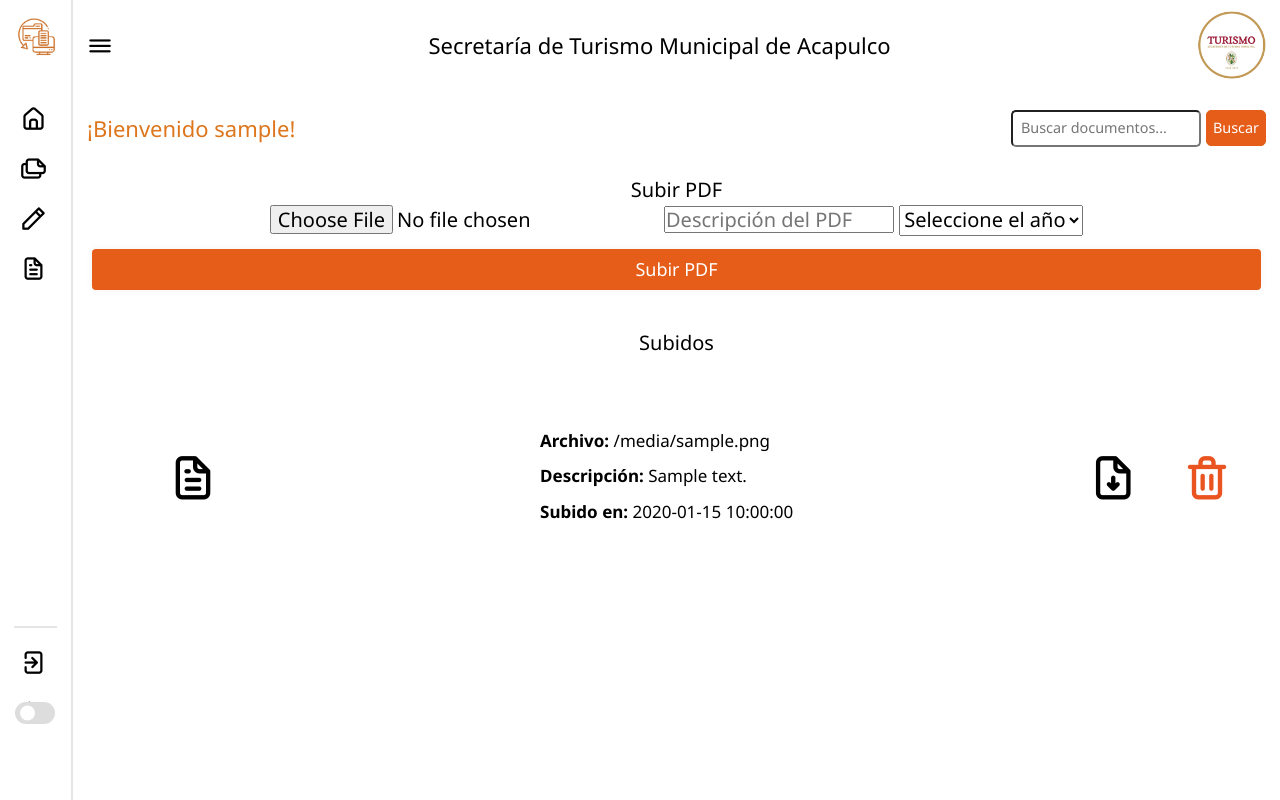
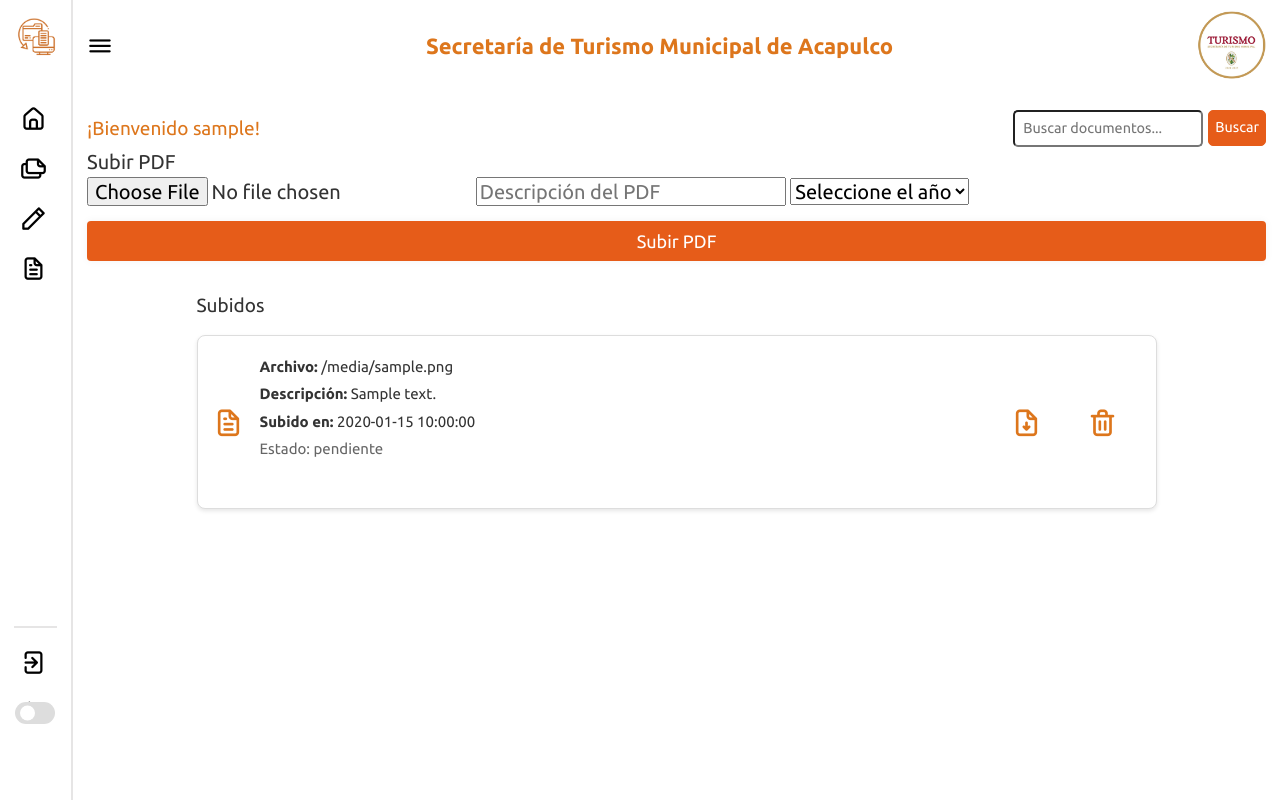
Before and after one commit to josselinesot/SECTUR-, a Flask app: page /home in a window 1280 px wide. Run offline with Flask 3, Linux system fonts and the light colour scheme; the visitor is signed in with stand-in values (Sample User, id 1); a database or web service that is not in the repository returns one stand-in record (values such as "Sample title"); parts of the project's set-up code (start-up, migrations or seed data) failed here and were passed over.

Commit message:
cambio-de-front

```diff
--- a/static/home.css
+++ b/static/home.css
@@ -1,5 +1,4 @@
-
-/*----------    Google Font Import - Poppins     ----------*/
+/----------    Google Font Import - Poppins     ----------/
 @import url('https://fonts.googleapis.com/css2?family=Noto+Sans:ital,wght@0,100..900;1,100..900&display=swap');
 
 
@@ -9,8 +8,6 @@
     padding: 0;
     box-sizing: border-box;
     font-family: "Noto Sans", sans-serif;
-
-
 }
 
 
@@ -284,7 +281,8 @@ nav.close ~ .dashboard .top{
     flex-grow: 1;
     text-align: center;
     font-size: 22px;
-    color: var(--text-color);
+    color: var(--special-color);
+    font-weight: bold;
 }
 .admin-panel-img {
     height: 70px; /* Ajusta este valor según el tamaño de la imagen */
@@ -299,16 +297,16 @@ nav.close ~ .dashboard .top{
     display: none;
     position: absolute;
     left: 0;
-    top: 100%;
-    padding: 6px 6px 14px 60px;
+    top: 80%;
+    padding: 6px 16px 14px 60px;
     min-width: 200px;
     box-shadow: var(--box-shadow);
     z-index: 1;
-    border-top: 2px solid var(--border-color);
+
 }
 
 .dropdown-content a {
-    margin-bottom: -7px;
+    margin-bottom: -20px;
     font-size: 17px;
     color: var(--text-color);
     padding: 12px 16px;
@@ -465,7 +463,7 @@ nav.close .dropdown-content {
     margin-top: 20px;
 }
 .username {
-    font-size: 22px;
+    font-size: 19px;
     color: var(--special-color);
     margin-top: 80px;
 }
@@ -560,7 +558,7 @@ nav.close .dropdown-content {
 
 
 
-/*----------    FORMULARIO  ----------*/
+/----------    FORMULARIO  ----------/
 
 .pdf-container {
     margin-top: 30px;
@@ -650,70 +648,101 @@ ul.pdf-list li .btn-link i {
 
 
 /* Estilos para la lista de PDFs */
-.pdf-container {
+.pdf-lista-pdf {
+    padding: 20px;
 
-    padding: 5px;
-    margin-top: 20px;
-    text-align: center;
+    max-width: 1000px;
+    margin: auto;
 }
 
+.pdf-lista-pdf > a {
+    font-size: 19px;
+
+    color: #333;
+    text-decoration: none;
+    display: block;
+    margin-bottom: 15px;
+}
+
+.alert {
+    margin-bottom: 15px;
+    padding: 10px;
+    border-radius: 5px;
+    font-size: 14px;
+}
+
+.pdf-list {
+    list-style: none;
+    padding: 0;
+    margin: 0;
+}
 
 .pdf-item {
+    display: flex;
+    align-items: center;
+    background-color: #ffffff;
+    border: 1px solid #ddd;
+    border-radius: 8px;
+    padding: 15px;
     margin-bottom: 10px;
-    padding-bottom: 10px;
-    margin-top: 40px;
+    box-shadow: 0 2px 4px rgba(0, 0, 0, 0.1);
+    width: 100%;
 }
 
-.pdf-link {
-
-    text-decoration: none;
-    transition: color 0.3s;
+.pdf-icon {
+    flex-shrink: 0;
+    color: #DD761C;
+    font-size: 32px !important;
+    margin-right: 15px;
 }
 
-
-.pdf-name {
-    font-weight: bold;
-    font-size: 20px;
+.pdf-details {
+    flex-grow: 1;
+    color: #333;
 }
 
-
-
-
-.pdf-details {
-    text-align: left;
-    /* Alinea el texto a la izquierda */
-    padding: 10px;
-    /* Agrega algo de padding si es necesario */
-    margin: 10px 0;
-    /* Margen superior e inferior */
-    font-size: 20px;
+.pdf-details p {
+    margin: 5px 0;
+    font-size: 15px;
 }
 
-
-
-.pdf-details p {
-    margin: 10px 0;
-    font-size: 17px;
-    overflow: hidden;
-    white-space: normal;
-    max-width: 300px;
-    word-wrap: break-word;
+.pdf-actions {
+    display: flex;
+    gap: 10px;
 }
 
-.pdf-actions .btn-link .uil-file-download {
-    color: var(--text-color);
+.pdf-actions .btn {
+    color: #DD761C;
+    font-size: 24px;
+    transition: color 0.3s ease;
+    border: none;
+    background: none;
+    cursor: pointer;
 }
 
-.pdf-actions .btn-link .uil-trash-alt{
-    color: var(red);
+.pdf-actions .btn:hover {
+    color: #E65C19;
 }
 
+.pdf-actions .btn i {
+    font-size: 32px !important;
+}
 
+/* Efectos de hover */
+.pdf-item:hover {
+    background-color: #fafafa;
+}
 
-.pdf-item .pdf-icon{
-    margin-left: 70px;
-    margin-right: 40px;
+.pdf-item:hover .pdf-icon {
+    color: #E65C19;
 }
+
+.estado-text {
+    font-size: 14px; /* Tamaño de fuente más pequeño */
+    color: #666; /* Color opcional para hacerlo más sutil */
+    margin-top: 8px; /* Separación opcional de los elementos anteriores */
+}
+
 
 
 
--- a/static/prin.css
+++ b/static/prin.css
@@ -5,7 +5,7 @@ body {
     align-items: center;
     height: 100vh;
     margin: 0;
-    background-image:  url(/static/images/IMAGEN\ PORTADA.jpg);
+    background-image:  url(/static/images/fondo.jpg);
     background-size: cover;
     background-position: center;
     background-attachment: fixed;
--- a/static/styles.css
+++ b/static/styles.css
@@ -5,7 +5,7 @@ body {
     align-items: center;
     height: 100vh;
     margin: 0;
-    background-image:  url(/static/images/IMAGEN\ PORTADA.jpg);
+    background-image:  url(/static/images/fondo.jpg);
     background-size: cover;
     background-position: center;
     background-attachment: fixed;
--- a/templates/home.html
+++ b/templates/home.html
@@ -111,7 +111,7 @@
                     <input type="submit" value="Subir PDF" style="font-size: 18px;">
                 </form>
 
-                <div class="pdf-container">
+                <div class="pdf-lista-pdf">
                     <a>Subidos</a>
                     {% with messages = get_flashed_messages(with_categories=true) %}
                     {% if messages %}
@@ -123,19 +123,21 @@
                     <ul class="pdf-list">
                         {% for pdf in user_pdfs %}
                         <li class="pdf-item">
-                            <span class="pdf-icon"><i class="uil uil-file-alt" style="font-size: 52px;"></i></span>
+                            <span class="pdf-icon"><i class="uil uil-file-alt"></i></span>
                             <div class="pdf-details">
                                 <p><strong>Archivo:</strong> {{ pdf['filename'] }}</p>
                                 <p><strong>Descripción:</strong> {{ pdf['description'] }}</p>
                                 <p><strong>Subido en:</strong> {{ pdf['upload_time'] }}</p>
+                                <p class="estado-text">Estado: {{ pdf.status or 'pendiente' }}</p>
+                                <a href="{{ url_for('download_pdf', file_id=pdf.file_id) }}"></a>
                             </div>
                             <div class="pdf-actions">
                                 <a href="{{ url_for('download_pdf', file_id=pdf['file_id']) }}" class="btn btn-link">
-                                    <i class="uil uil-file-download" style="font-size: 52px;"></i>
+                                    <i class="uil uil-file-download" ></i>
                                 </a>
                                 <!-- Boton de eliminar pdf -->
                                 <button class="btn btn-link" onclick="confirmDelete('{{ pdf['file_id'] }}')">
-                                    <i class="uil uil-trash-alt" style="font-size: 52px;"></i>
+                                    <i class="uil uil-trash-alt"></i>
                                 </button>
 
                             </div>
```
Also changed, not shown: static/dash.css (+43 -50 lines), templates/admin_user_dashboard.html (+13 -4 lines), static/images/IMAGEN PORTADA.jpg (deleted), static/images/usuario.png, 1 other file.
